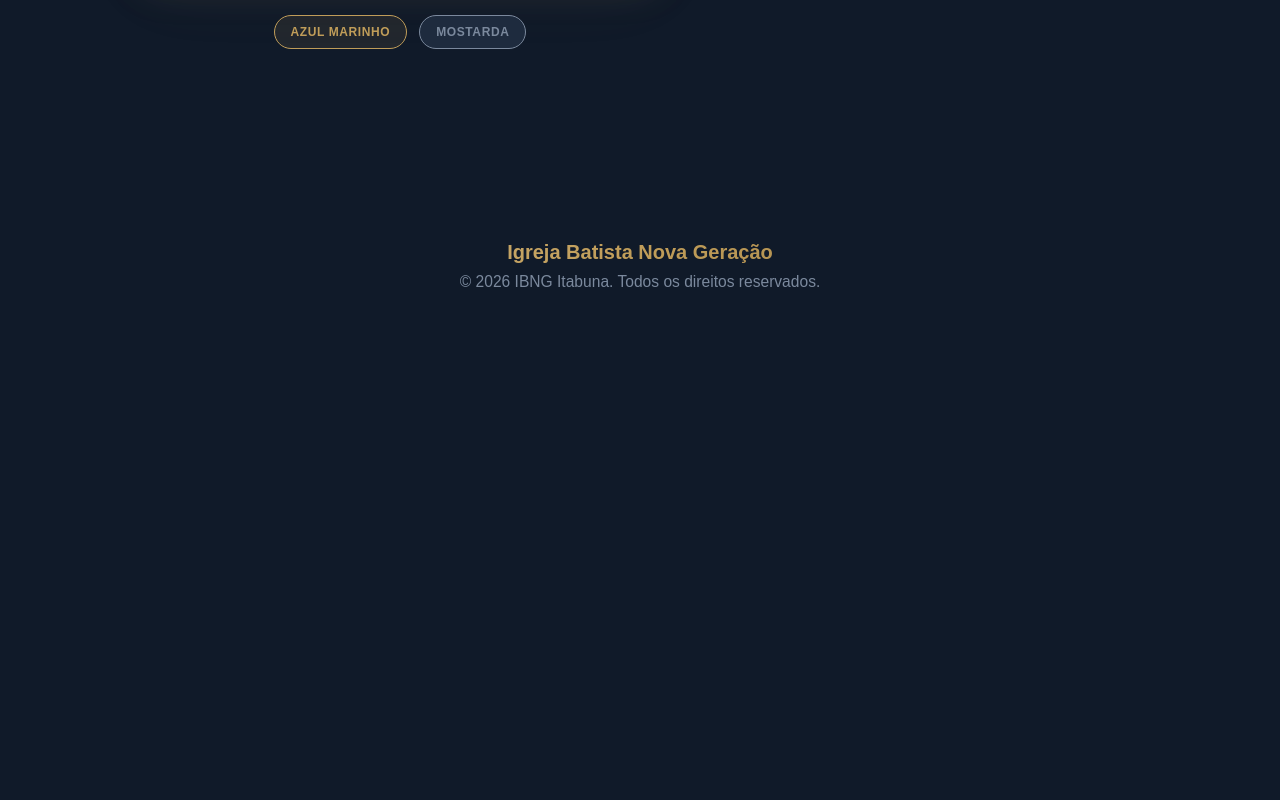
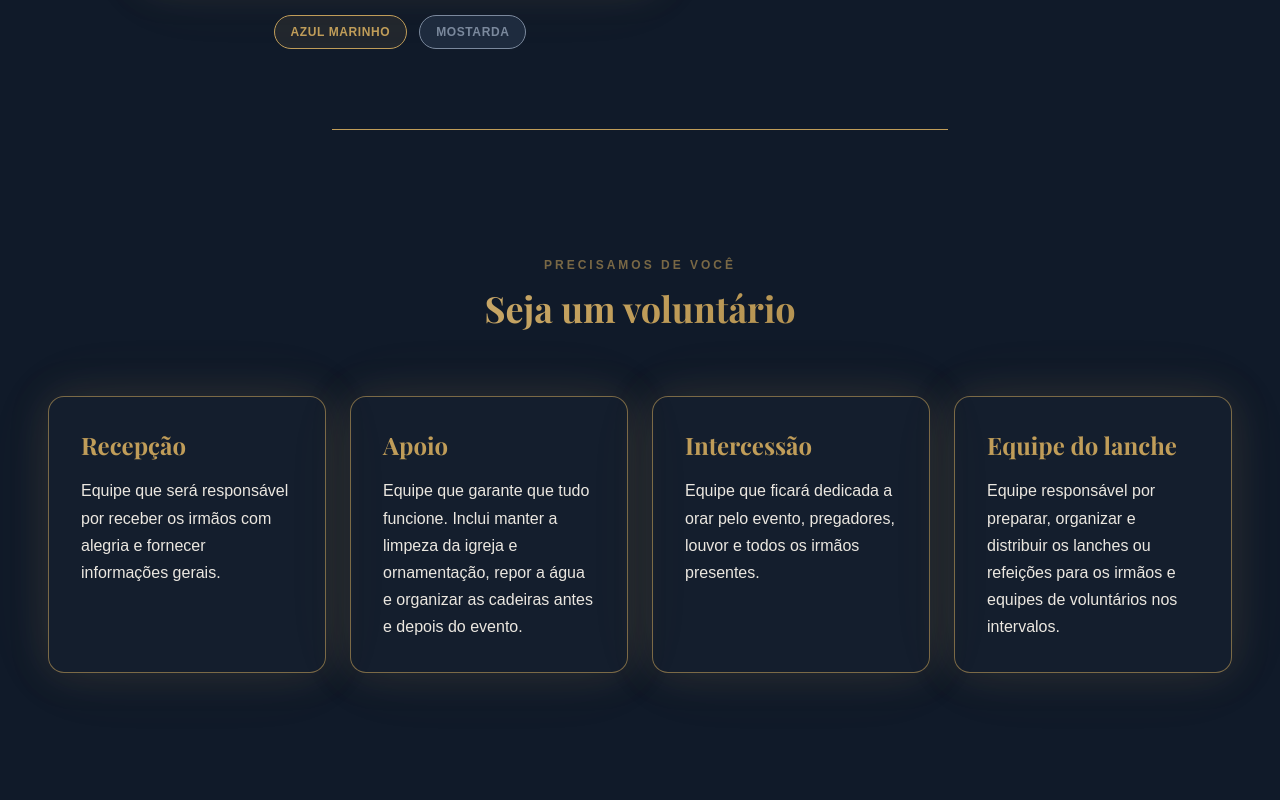
Before and after one commit to pedrohmatos/Congresso-jovem, a React (Vite) app: page / in a window 1280 px wide. Shown: the part 1740-2540 px from the top of the page. Before the commit the page ends 2128 px from the top, so only its background shows below. Built offline with nearby package versions, Linux system fonts and the light colour scheme; a web font is replaced by a local one.

Commit message:
feat: add volunteers section

```diff
--- a/src/App.css
+++ b/src/App.css
@@ -11,6 +11,7 @@
     padding: 0rem 1rem;
     overflow: hidden;
 }
+
 .header::before {
     content: '';
     position: absolute;
@@ -20,6 +21,12 @@
     background-repeat: no-repeat;
     background-position: center;
     opacity: 0.078;
+    pointer-events: none;
+}
+
+.header>* {
+    position: relative;
+    z-index: 1;
 }
 
 .eyebrow {
@@ -110,6 +117,10 @@
 
 .main {
     padding: 6rem 1.5rem;
+    display: flex;
+    flex-direction: column;
+
+    row-gap: 5rem;
 }
 
 .first-section {
@@ -118,25 +129,6 @@
     align-items: center;
 
     row-gap: 3rem;
-}
-
-.first-section-titles {
-    text-align: center;
-    margin-bottom: 4rem;
-}
-
-.eyebrow-2 {
-    text-transform: uppercase;
-    color: var(--text-yellow-opacity-50);
-    font-weight: 600;
-    font-size: 0.75rem;
-    letter-spacing: 0.25em;
-
-    margin-bottom: 0.75rem;
-}
-
-.first-section-h2 {
-    font-size: 2.25rem;
 }
 
 .tshirt-container {
@@ -255,3 +247,70 @@
         width: 520px;
     }
 }
+
+.row {
+    border: none;
+    height: 1px;
+    background-color: var(--text-yellow);
+
+    width: 50%;
+    margin: 0 auto;
+}
+
+.volunteers {
+    padding: 3rem 1.5rem;
+}
+
+.second-section {
+    display: grid;
+    gap: 1.5rem;
+}
+
+.volunteer-team {
+    padding: 2rem;
+    border: 1px solid var(--text-yellow-opacity-50);
+    border-radius: 1rem;
+    text-decoration: none;
+
+    background-color: #ffffff05;
+    box-shadow: var(--shine-box-shadow);
+
+    transition:
+        transform .2s ease,
+        border-color .2s ease;
+}
+
+.volunteer-team:hover {
+    transform: translateY(-4px);
+    border-color: var(--text-yellow);
+}
+
+.volunteer-team h3 {
+    margin-bottom: 1rem;
+
+    color: var(--text-yellow);
+    font-family: var(--font-serif);
+    font-size: 1.5rem;
+}
+
+.volunteer-team p {
+    color: var(--light-emphasis);
+
+    line-height: 1.7;
+}
+
+@media screen and (min-width: 850px) {
+
+    .second-section {
+        grid-template-columns: repeat(2, 1fr);
+    }
+
+}
+
+@media screen and (min-width: 1200px) {
+
+    .second-section {
+        grid-template-columns: repeat(4, 1fr);
+    }
+
+}
--- a/src/App.tsx
+++ b/src/App.tsx
@@ -5,6 +5,7 @@
 import ChangeShirts from './components/ChangeShirts';
 import GoldenLink from './components/GoldenLink';
 import Specification from './components/Specification';
+import SectionTitles from './components/SectionTitles';
 
 type ShirtColor = 'blue' | 'mustard';
 
@@ -38,10 +39,7 @@
       </header>
       <main className='main'>
         <section id='shirt'>
-          <div className='first-section-titles'>
-            <p className='eyebrow-2'>Coleção 2026</p>
-            <h2 className='first-section-h2 title'>Modelos oficiais</h2>
-          </div>
+          <SectionTitles smallText='Coleção 2026' bigText='Modelos oficiais' />
           <div className='first-section'>
             <div>
               <figure className='tshirt-container'>
@@ -76,6 +74,42 @@
           </div>
 
         </section>
+        <hr className='row' />
+        <section id='volunteers' className='volunteers'>
+          <SectionTitles smallText='Precisamos de você' bigText='Seja um voluntário' />
+          <div className='second-section'>
+
+            <a href={import.meta.env.VITE_VOLUNTEERS} target='_blank' className='volunteer-team'>
+              <h3>Recepção</h3>
+              <p>
+                Equipe que será responsável por receber os irmãos com alegria e fornecer informações gerais.
+              </p>
+            </a>
+
+            <a href={import.meta.env.VITE_VOLUNTEERS} target='_blank' className="volunteer-team">
+              <h3>Apoio</h3>
+              <p>
+                Equipe que garante que tudo funcione. Inclui manter a limpeza da igreja e ornamentação, repor a água e organizar as cadeiras antes e depois do evento.
+              </p>
+            </a>
+
+            <a href={import.meta.env.VITE_VOLUNTEERS} target='_blank' className="volunteer-team">
+              <h3>Intercessão</h3>
+              <p>
+                Equipe que ficará dedicada a orar pelo evento, pregadores, louvor e todos os irmãos presentes.
+              </p>
+            </a>
+
+            <a href={import.meta.env.VITE_VOLUNTEERS} target='_blank' className='volunteer-team'>
+              <h3>Equipe do lanche</h3>
+              <p>
+                Equipe responsável por preparar, organizar e distribuir os lanches ou refeições para os irmãos e equipes de voluntários nos intervalos.
+              </p>
+            </a>
+
+          </div>
+        </section>
+
       </main>
       <footer>
         <p className='church'>Igreja Batista Nova Geração</p>
--- a/src/components/GoldenLink/GoldenLink.css
+++ b/src/components/GoldenLink/GoldenLink.css
@@ -1,4 +1,4 @@
-a {
+.goldenLink {
     color: var(--dark);
     text-decoration: none;
     letter-spacing: 0.05rem;
--- a/src/components/GoldenLink/index.tsx
+++ b/src/components/GoldenLink/index.tsx
@@ -8,7 +8,7 @@
 
 function GoldenLink({ children, hrefText, outside }: Link) {
     return (
-        <a href={hrefText} target={`${outside ? '_blank' : '_self'}`}>
+        <a href={hrefText} target={`${outside ? '_blank' : '_self'}`} className='goldenLink'>
             {children}
         </a>
     )
--- /dev/null
+++ b/src/components/SectionTitles/SectionTitles.css
@@ -0,0 +1,23 @@
+.section-titles {
+    text-align: center;
+    margin-bottom: 4rem;
+}
+
+.eyebrow {
+    text-transform: uppercase;
+    color: var(--text-yellow-opacity-50);
+    font-weight: 600;
+    font-size: 0.75rem;
+    letter-spacing: 0.25em;
+
+    margin-bottom: 0.75rem;
+}
+
+.section-h2 {
+    background: var(--gradient);
+    background-clip: text;
+    -webkit-background-clip: text;
+    -webkit-text-fill-color: transparent;
+    font-family: var(--font-serif);
+    font-size: 2.25rem;
+}
--- /dev/null
+++ b/src/components/SectionTitles/index.tsx
@@ -0,0 +1,19 @@
+import './SectionTitles.css';
+
+type SectionTitlesType = {
+    smallText: string;
+    bigText: string;
+};
+
+function SectionTitles({ smallText, bigText }: SectionTitlesType) {
+    return (
+        <div>
+            <div className='section-titles'>
+                <p className='eyebrow'>{smallText}</p>
+                <h2 className='section-h2 title'>{bigText}</h2>
+            </div>
+        </div>
+    )
+}
+
+export default SectionTitles;
```
